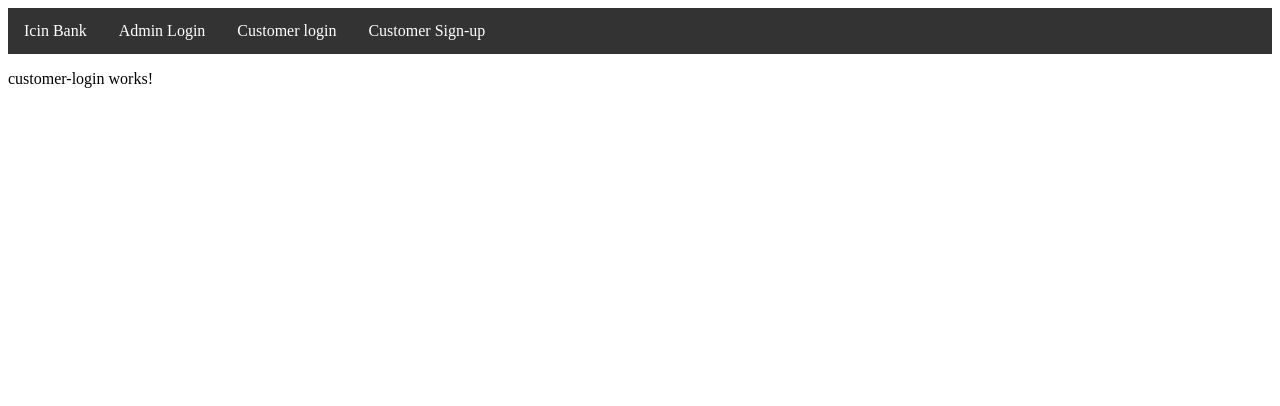
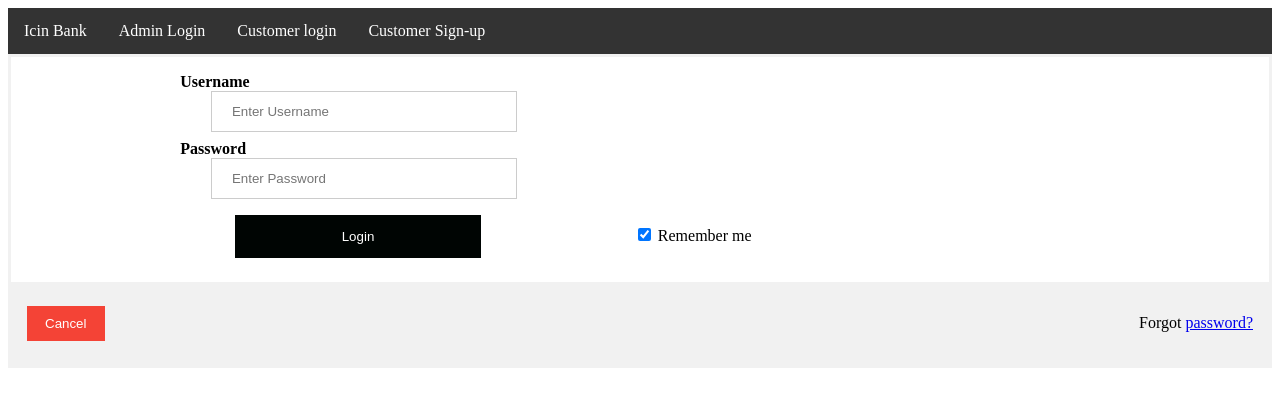
Before and after one commit to chan19dot/simpliLearnCapStoneProjectFrontEnd, an Angular app: page /login in a window 1280 px wide. Shown: the top 406 px of the page. Built offline with nearby package versions, Linux system fonts and the light colour scheme.

Commit message:
added signUp form

```diff
--- a/src/app/customer-login/customer-login.component.css
+++ b/src/app/customer-login/customer-login.component.css
@@ -0,0 +1,83 @@
+/* Bordered form */
+form {
+  border: 3px solid #f1f1f1;
+}
+
+/* Full-width inputs */
+input[type="text"],
+input[type="password"] {
+  width: 25%;
+  padding: 12px 20px;
+  margin-left: 15%;
+  margin-right: 60%;
+  margin-bottom: 8px;
+  display: inline-block;
+  border: 1px solid #ccc;
+  box-sizing: border-box;
+}
+
+/* Set a style for all buttons */
+button {
+  background-color: #000503;
+  color: white;
+  padding: 14px 20px;
+  margin: 8px 0;
+  border: none;
+  cursor: pointer;
+  width: 20%;
+}
+
+/* Add a hover effect for buttons */
+button:hover {
+  opacity: 0.8;
+}
+
+/* Extra style for the cancel button (red) */
+.cancelbtn {
+  width: auto;
+  padding: 10px 18px;
+  background-color: #f44336;
+}
+
+/* Center the avatar image inside this container */
+.imgcontainer {
+  text-align: center;
+  margin: 24px 0 12px 0;
+}
+
+/* Avatar image */
+img.avatar {
+  width: 40%;
+  border-radius: 50%;
+}
+
+/* Add padding to containers */
+.container {
+  padding: 16px;
+}
+
+/* The "Forgot password" text */
+span.psw {
+  float: right;
+  padding-top: 16px;
+}
+
+/* labels of text fields */
+.container label {
+  margin-left: 12.5%;
+}
+/* login button */
+.loginbtn {
+  margin-left: 17%;
+}
+
+/* Change styles for span and cancel button on extra small screens */
+@media screen and (max-width: 300px) {
+  span.psw {
+    display: block;
+    float: none;
+  }
+  .cancelbtn {
+    width: 100%;
+  }
+}
--- a/src/app/customer-login/customer-login.component.html
+++ b/src/app/customer-login/customer-login.component.html
@@ -1 +1,23 @@
-<p>customer-login works!</p>
+<form #customerLogin="ngForm" (ngSubmit)="onLogin(customerLogin.value)">
+    <!-- <div class="imgcontainer">
+      <img src="img_avatar2.png" alt="Avatar" class="avatar">
+    </div> -->
+
+    <div class="container" >
+      <label for="cname"><b>Username</b></label>
+      <input type="text" placeholder="Enter Username" name="cname" required ngModel>
+
+      <label for="psw"><b>Password</b></label>
+      <input type="password" placeholder="Enter Password" name="psw" required ngModel>
+
+      <button class="loginbtn" type="submit">Login</button>
+      <label>
+        <input type="checkbox" checked="checked" name="remember"> Remember me
+      </label>
+    </div>
+
+    <div class="container" style="background-color:#f1f1f1">
+      <button type="button" class="cancelbtn">Cancel</button>
+      <span class="psw">Forgot <a href="#">password?</a></span>
+    </div>
+  </form>
--- a/src/app/customer-login/customer-login.component.ts
+++ b/src/app/customer-login/customer-login.component.ts
@@ -12,4 +12,9 @@ export class CustomerLoginComponent implements OnInit {
   ngOnInit(): void {
   }
 
+  onLogin(result: { cname: any; psw: any; }){
+    console.log(result.cname);
+    console.log(result.psw);
+  }
+
 }
--- a/src/app/customer-sign-up/customer-sign-up.component.css
+++ b/src/app/customer-sign-up/customer-sign-up.component.css
@@ -0,0 +1,85 @@
+/* Bordered form */
+form {
+  border: 3px solid #f1f1f1;
+}
+
+/* Full-width inputs */
+input[type="text"],
+input[type="password"],
+input[type="email"],
+input[type="tel"] {
+  width: 25%;
+  padding: 12px 20px;
+  margin-left: 15%;
+  margin-right: 60%;
+  margin-bottom: 8px;
+  display: inline-block;
+  border: 1px solid #ccc;
+  box-sizing: border-box;
+}
+
+/* Set a style for all buttons */
+button {
+  background-color: #000503;
+  color: white;
+  padding: 14px 20px;
+  margin: 8px 0;
+  border: none;
+  cursor: pointer;
+  width: 20%;
+}
+
+/* Add a hover effect for buttons */
+button:hover {
+  opacity: 0.8;
+}
+
+/* Extra style for the cancel button (red) */
+.cancelbtn {
+  width: auto;
+  padding: 10px 18px;
+  background-color: #f44336;
+}
+
+/* Center the avatar image inside this container */
+.imgcontainer {
+  text-align: center;
+  margin: 24px 0 12px 0;
+}
+
+/* Avatar image */
+img.avatar {
+  width: 40%;
+  border-radius: 50%;
+}
+
+/* Add padding to containers */
+.container {
+  padding: 16px;
+}
+
+/* The "Forgot password" text */
+span.psw {
+  float: right;
+  padding-top: 16px;
+}
+
+/* labels of text fields */
+.container label {
+  margin-left: 12.5%;
+}
+/* login button */
+.loginbtn {
+  margin-left: 17%;
+}
+
+/* Change styles for span and cancel button on extra small screens */
+@media screen and (max-width: 300px) {
+  span.psw {
+    display: block;
+    float: none;
+  }
+  .cancelbtn {
+    width: 100%;
+  }
+}
--- a/src/app/customer-sign-up/customer-sign-up.component.html
+++ b/src/app/customer-sign-up/customer-sign-up.component.html
@@ -1 +1,39 @@
-<p>customer-sign-up works!</p>
+<!-- <form #customerLogin="ngForm" (ngSubmit)="onLogin(customerLogin.value)"> -->
+    <!-- <div class="imgcontainer">
+      <img src="img_avatar2.png" alt="Avatar" class="avatar">
+    </div> -->
+  <form #customerSignUp="ngForm" (ngSubmit)="signUp(customerSignUp.value)" >
+    <div class="container" >
+      <label for="fname"><b>First Name</b></label>
+      <input type="text" placeholder="Enter First Name" name="fname" required ngModel>
+
+      <label for="lname"><b>Last Name</b></label>
+      <input type="text" placeholder="Enter Last Name" name="lname" required ngModel>
+
+      <label for="cname"><b>Username</b></label>
+      <input type="text" placeholder="Enter Username" name="cname" required ngModel>
+
+      <label for="mailid"><b>E-Mail</b></label>
+      <input type="email" placeholder="Enter E-Mail Id" name="mailid" required ngModel>
+
+      <label for="phoneno"><b>Phone no</b></label>
+      <input type="tel" placeholder="Enter Phone no:" name="phoneno" required ngModel>
+
+      <label for="psw"><b>Password</b></label>
+      <input type="password" placeholder="Enter Password" name="psw" required ngModel>
+
+      <label for="psw2"><b>Re-enter Password</b></label>
+      <input type="password" placeholder="Re-Enter Password" name="psw2" required ngModel>
+
+      <label for="accountNumber"><b>Bank Account Number</b></label>
+      <input type="password" placeholder="Enter Bank Account Number" name="accountNumber" required ngModel>
+
+      <label for="accountNumber2"><b>Bank Account Number</b></label>
+      <input type="text" placeholder="Re-Enter Bank Account Number" name="accountNumber2" required ngModel>
+
+      <button class="loginbtn" type="submit">Sign up</button>
+
+    </div>
+
+
+  </form>
--- a/src/app/customer-sign-up/customer-sign-up.component.ts
+++ b/src/app/customer-sign-up/customer-sign-up.component.ts
@@ -12,4 +12,16 @@ export class CustomerSignUpComponent implements OnInit {
   ngOnInit(): void {
   }
 
+  signUp(result: { fname: any; lname: any; cname: any; mailid: any; phoneno: any; psw: any; psw2: any; accountNumber: any; accountNumber2: any; }){
+    console.log(result.fname);
+    console.log(result.lname);
+    console.log(result.cname);
+    console.log(result.mailid);
+    console.log(result.phoneno);
+    console.log(result.psw);
+    console.log(result.psw2);
+    console.log(result.accountNumber);
+    console.log(result.accountNumber2);
+  }
+
 }
```
